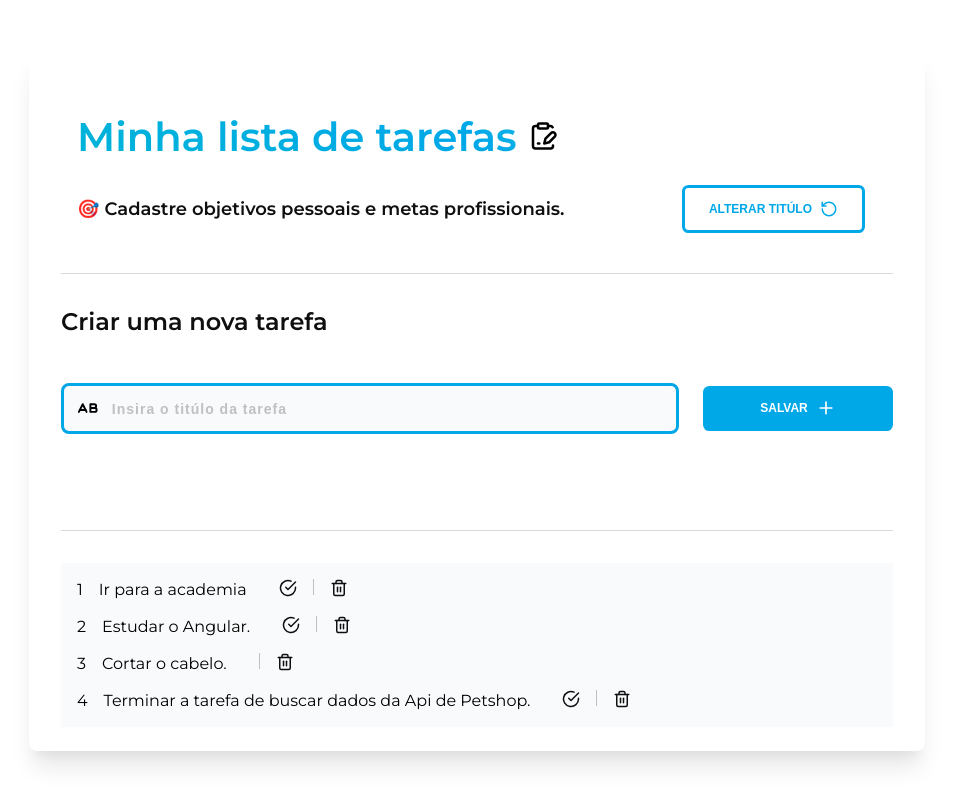
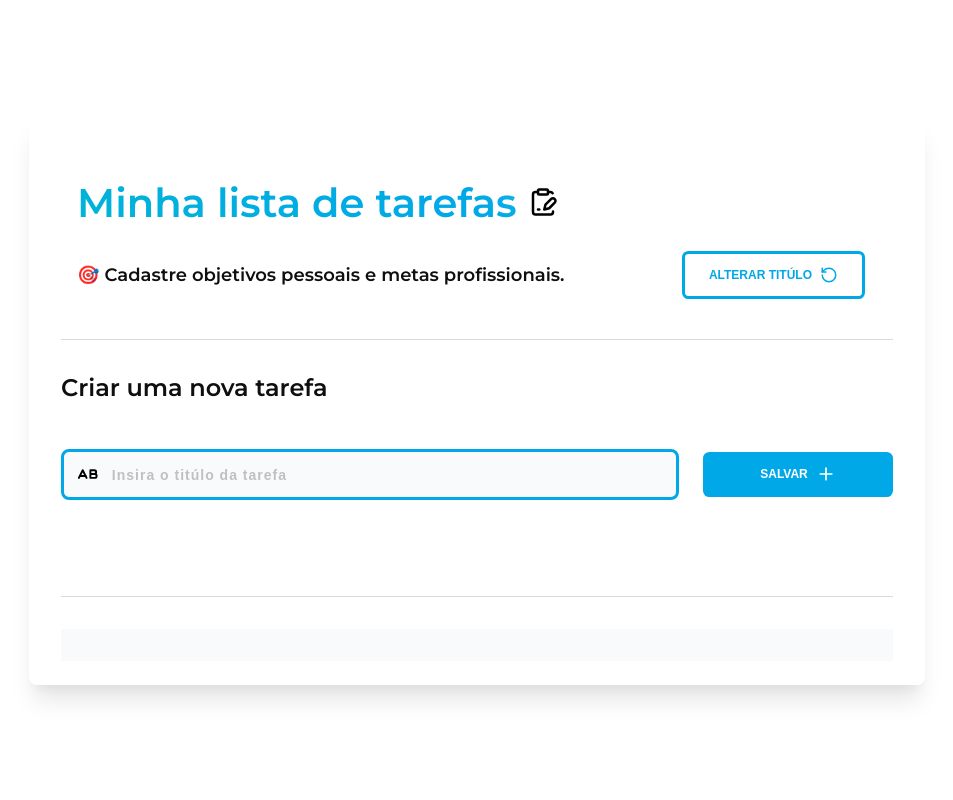
Before and after one commit to black-adm/angular-todo-list, an Angular app: page / in a window 1280 px wide. Shown: the whole page, without its empty margins (163-1116 px from the left). Built offline with nearby package versions, Linux system fonts and the light colour scheme.

Commit message:
created method add task and method clean input

```diff
--- a/src/app/app.component.html
+++ b/src/app/app.component.html
@@ -55,7 +55,7 @@
             </div>
 
             <div class="form-btn">
-              <button class="btn-save">
+              <button type="button" class="btn-save" (click)="add()" [disabled]="form.invalid">
                 Salvar
                 <svg xmlns="http://www.w3.org/2000/svg" width="20" height="20" viewBox="0 0 24 24" fill="none"
                   stroke="currentColor" stroke-width="2" stroke-linecap="round" stroke-linejoin="round"
--- a/src/app/app.component.ts
+++ b/src/app/app.component.ts
@@ -28,16 +28,23 @@ export class AppComponent {
         Validators.required
       ])]
     });
-
-    this.tasks.push(new Task(1, 'Ir para a academia', false));
-    this.tasks.push(new Task(2, 'Estudar o Angular.', false));
-    this.tasks.push(new Task(3, 'Cortar o cabelo.', true));
-    this.tasks.push(new Task(4, 'Terminar a tarefa de buscar dados da Api de Petshop.', false));
   }
 
   changeTitle() {
     this.titleIndex = (this.titleIndex + 1) % this.titlesList.length;
     this.title = [this.titlesList[this.titleIndex]];
+  }
+
+  add() {
+    const title = this.form.controls['title'].value;
+    const id = this.tasks.length + 1;
+
+    this.tasks.push(new Task(id, title, false))
+    this.clear();
+  }
+
+  clear() {
+    this.form.reset();
   }
 
   remove(task: Task) {
```
